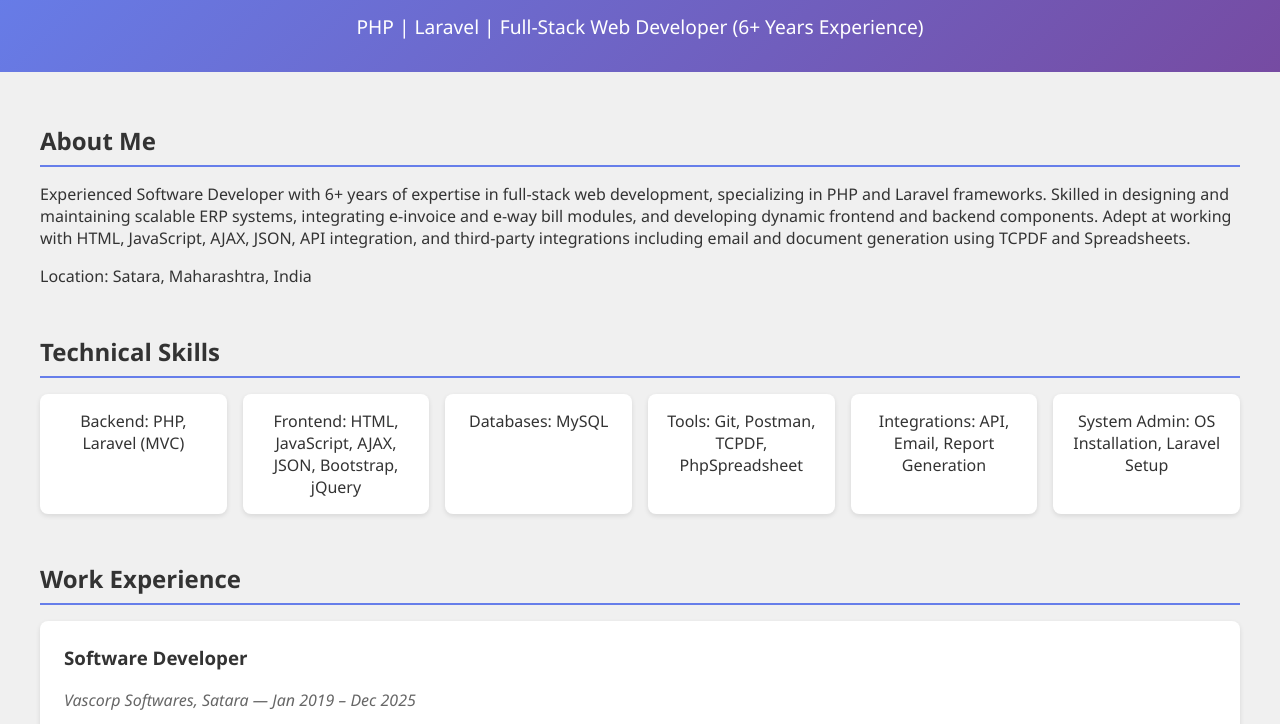
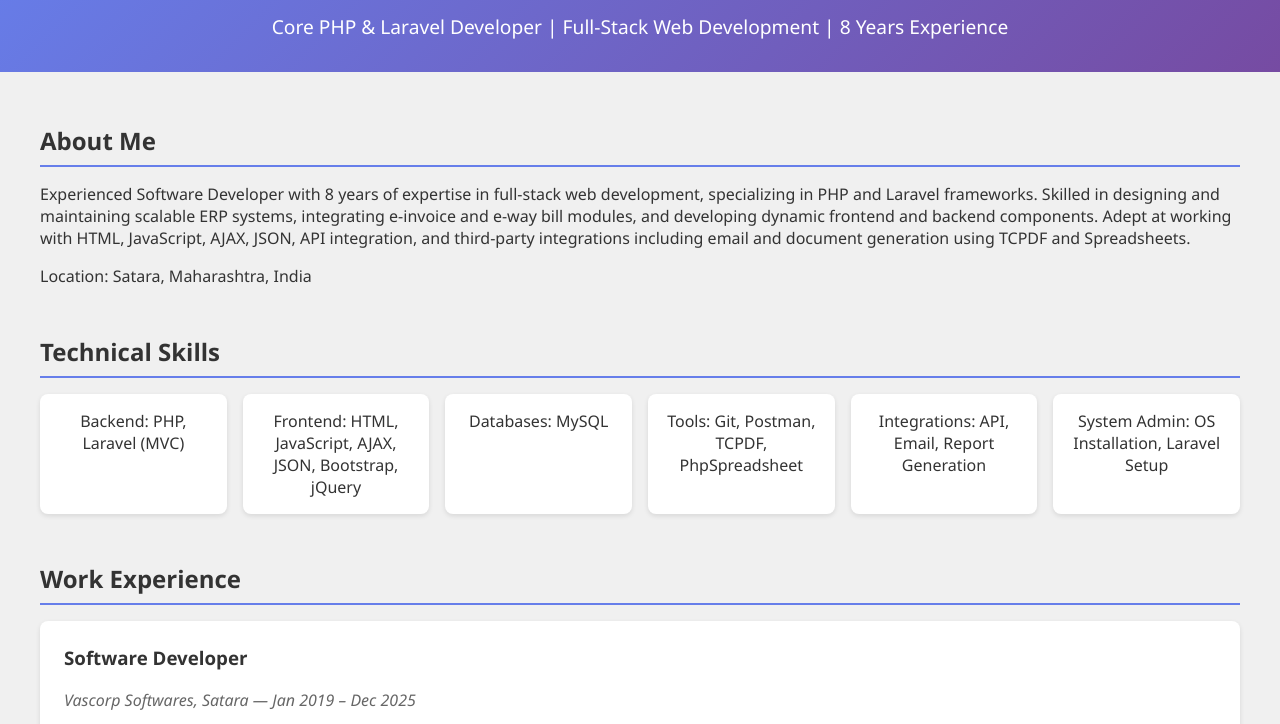
Before and after one commit to kiranbotalji/myportfolio, a plain HTML site: page index.html in a window 1280 px wide. Shown: the part 62-786 px from the top of the page. Drawn offline with Linux system fonts and the light colour scheme.

Commit message:
Update index.html

```diff
--- a/index.html
+++ b/index.html
@@ -84,13 +84,13 @@
 <body>
     <div class="hero">
         <h1>Kiran Botalji</h1>
-        <p>PHP | Laravel | Full-Stack Web Developer (6+ Years Experience)</p>
+        <p>Core PHP & Laravel Developer | Full-Stack Web Development | 8 Years Experience</p>
     </div>
 
     <div class="container">
         <section class="section" id="about">
             <h2>About Me</h2>
-            <p>Experienced Software Developer with 6+ years of expertise in full-stack web development, specializing in PHP and Laravel frameworks. Skilled in designing and maintaining scalable ERP systems, integrating e-invoice and e-way bill modules, and developing dynamic frontend and backend components. Adept at working with HTML, JavaScript, AJAX, JSON, API integration, and third-party integrations including email and document generation using TCPDF and Spreadsheets.</p>
+            <p>Experienced Software Developer with 8 years of expertise in full-stack web development, specializing in PHP and Laravel frameworks. Skilled in designing and maintaining scalable ERP systems, integrating e-invoice and e-way bill modules, and developing dynamic frontend and backend components. Adept at working with HTML, JavaScript, AJAX, JSON, API integration, and third-party integrations including email and document generation using TCPDF and Spreadsheets.</p>
             <p>Location: Satara, Maharashtra, India</p>
         </section>
 
@@ -133,7 +133,7 @@
                 </div>
                 <div class="job">
                     <h3>Trainee Software Developer</h3>
-                    <p class="date">Satara IT Solution Pvt. Ltd., Satara — Jun 2018 – Sept 2018</p>
+                    <p class="date">Satara IT Solution Pvt. Ltd., Satara — Jun 2018 – Aug 2018</p>
                     <ul>
                         <li>Built a web application for a marriage bureau system using PHP and MySQL.</li>
                         <li>Added features for CRUD operations on client profiles and match records.</li>
```
